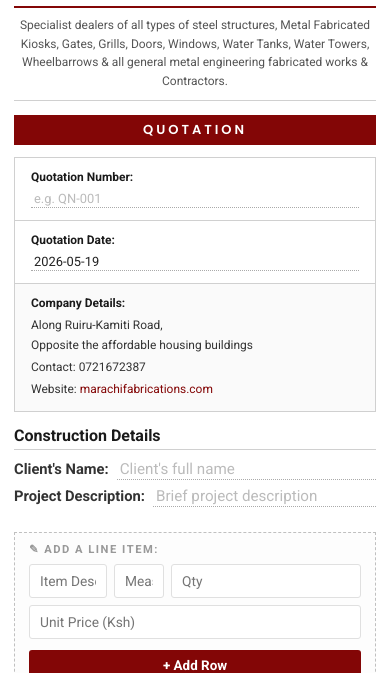
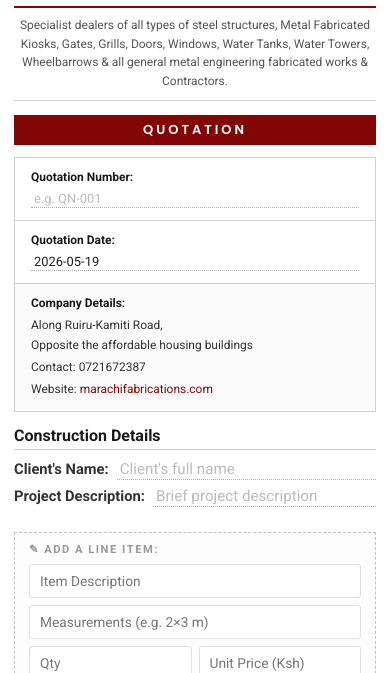
Before and after one commit to Gerokeys/Marachi_Delivery_note, a plain HTML site: page index.html in a window 390 px wide. Shown: the part 171-844 px from the top of the page. Drawn offline with Linux system fonts and the light colour scheme.

Commit message:
Mobile: stack description and measurements fields on separate full-width lines
Co-Authored-By: Claude Sonnet 4.6 <noreply@anthropic.com>

```diff
--- a/styles/main.css
+++ b/styles/main.css
@@ -542,6 +542,8 @@ footer p {
   .doc-meta-col:last-child { border-bottom: none; }
 
   .add-item-row { flex-wrap: wrap; }
+  .add-item-row input#description  { flex: 1 1 100%; }
+  .add-item-row input#measurements { flex: 1 1 100%; }
   .add-item-row input[type="number"] { max-width: none; flex: 1 1 calc(50% - 4px); }
   #addItemBtn { width: 100%; text-align: center; margin-top: 4px; }
 
```
